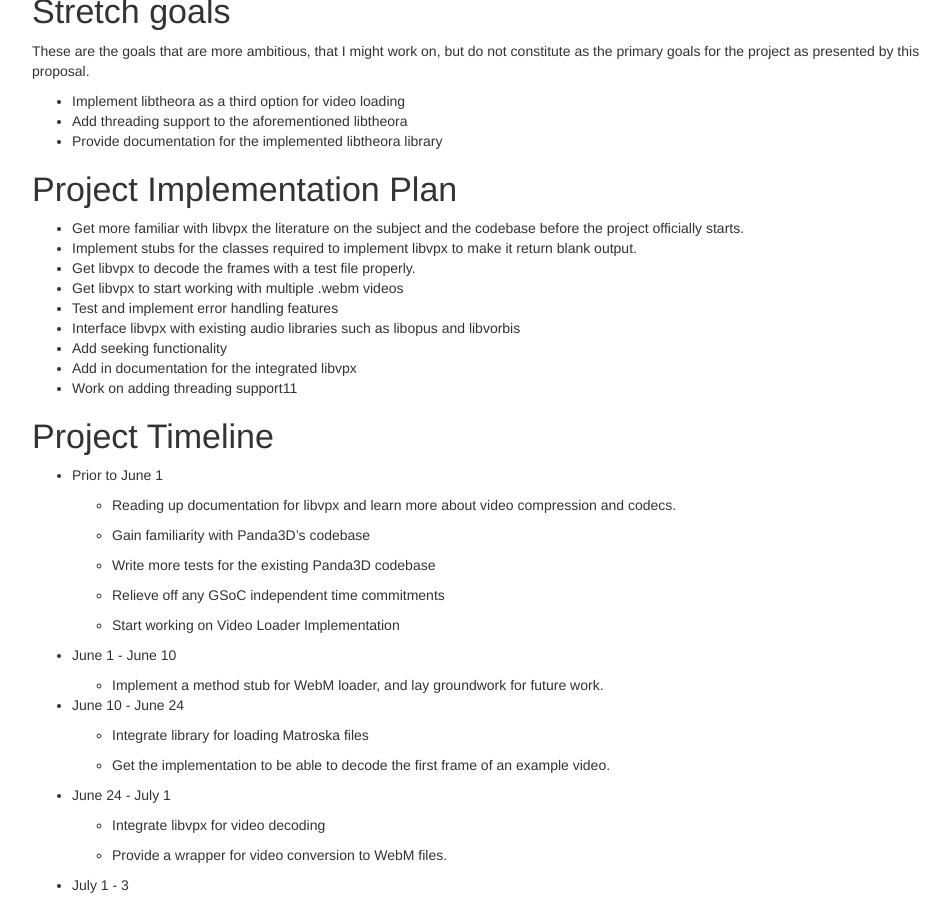
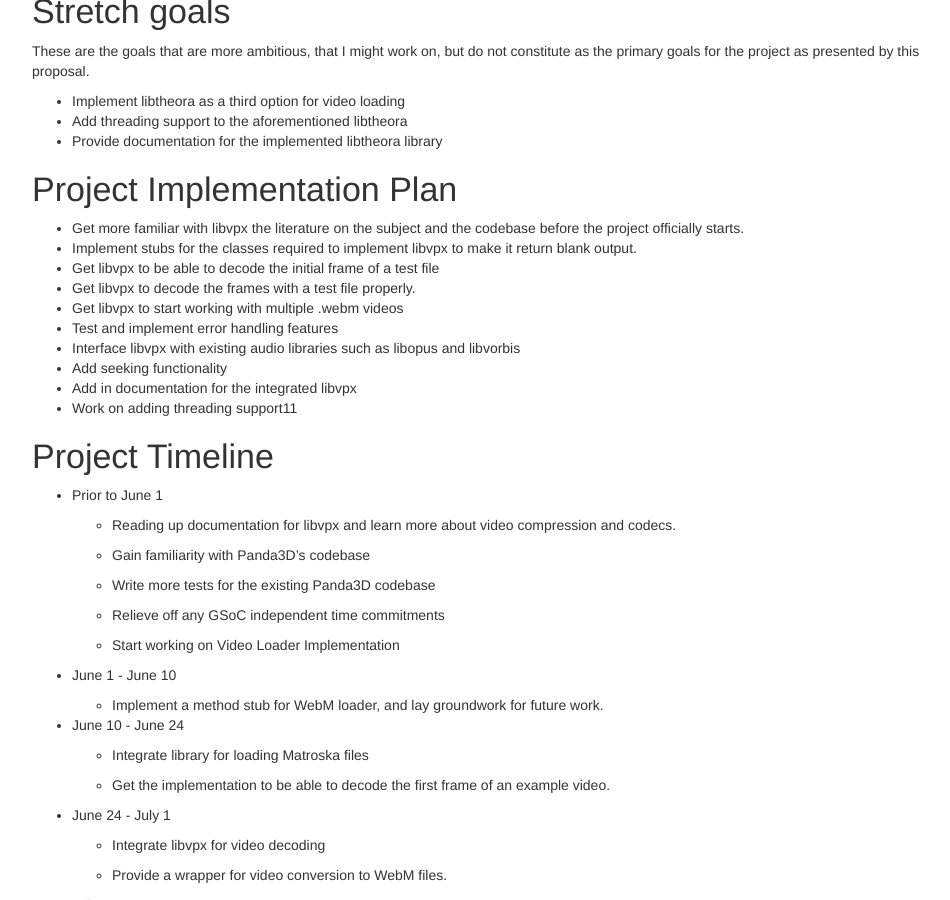
Before and after one commit to FReeshabh/xblog, a Jekyll site: the page _posts/2020-03-30-Panda3D-native-video-2020-proposal.html, which Jekyll copies as it is, in a window 1280 px wide and 900 px high, scrolled down 453 px. Shown: the whole window, without its empty margins (153-1103 px from the left). Built offline with Jekyll 4.4.1, drawn with Linux system fonts in a browser that asks for light colours.

Commit message:
modified:   2020-03-30-Panda3D-native-video-2020-proposal.html

```diff
--- a/_posts/2020-03-30-Panda3D-native-video-2020-proposal.html
+++ b/_posts/2020-03-30-Panda3D-native-video-2020-proposal.html
@@ -396,6 +396,7 @@
 <ul>
 <li>Get more familiar with libvpx the literature on the subject and the codebase before the project officially starts.</li>
 <li>Implement stubs for the classes required to implement libvpx to make it return blank output.</li>
+<li>Get libvpx to be able to decode the initial frame of a test file</li>
 <li>Get libvpx to decode the frames with a test file properly.</li>
 <li>Get libvpx to start working with multiple .webm videos</li>
 <li>Test and implement error handling features</li>
```
